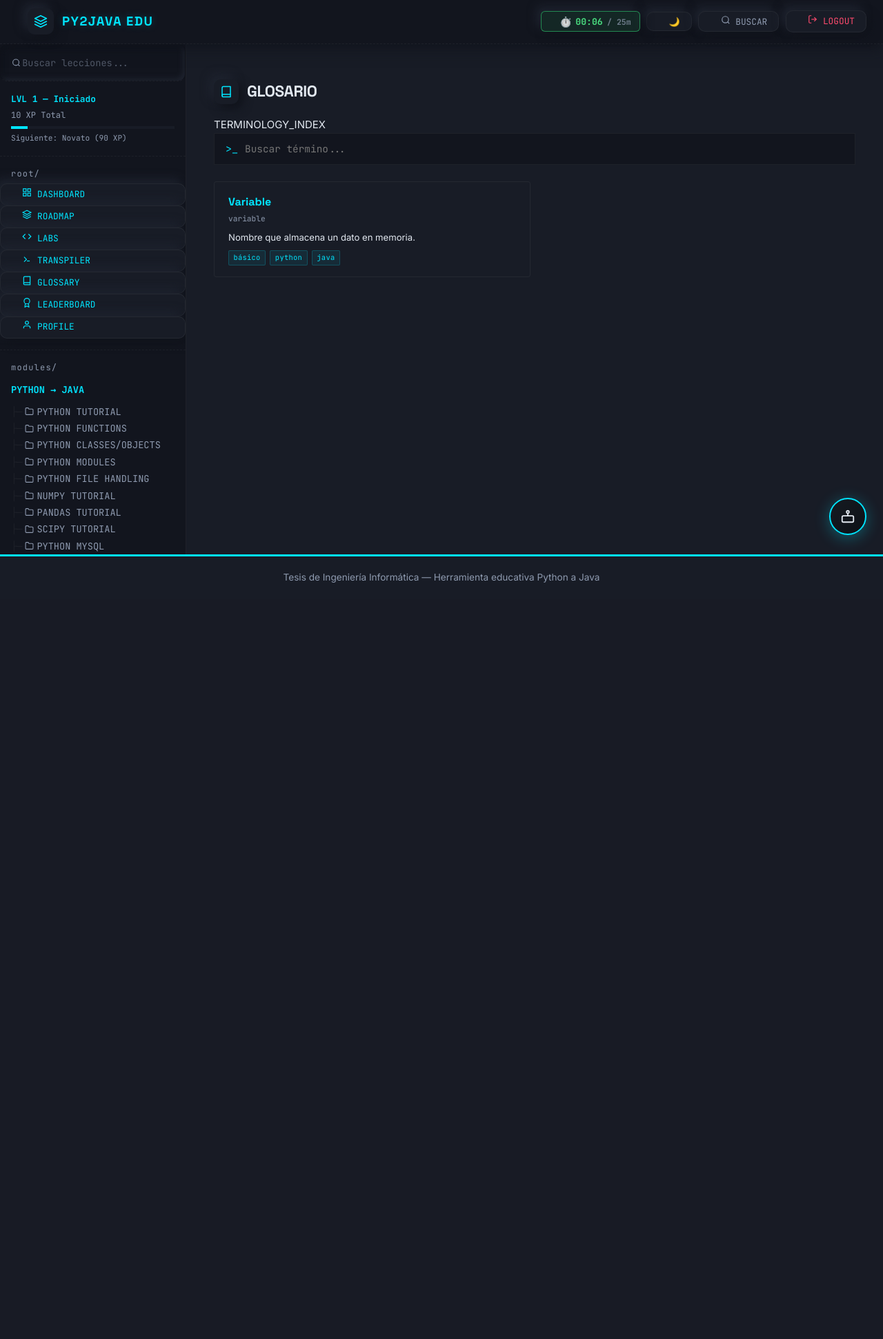
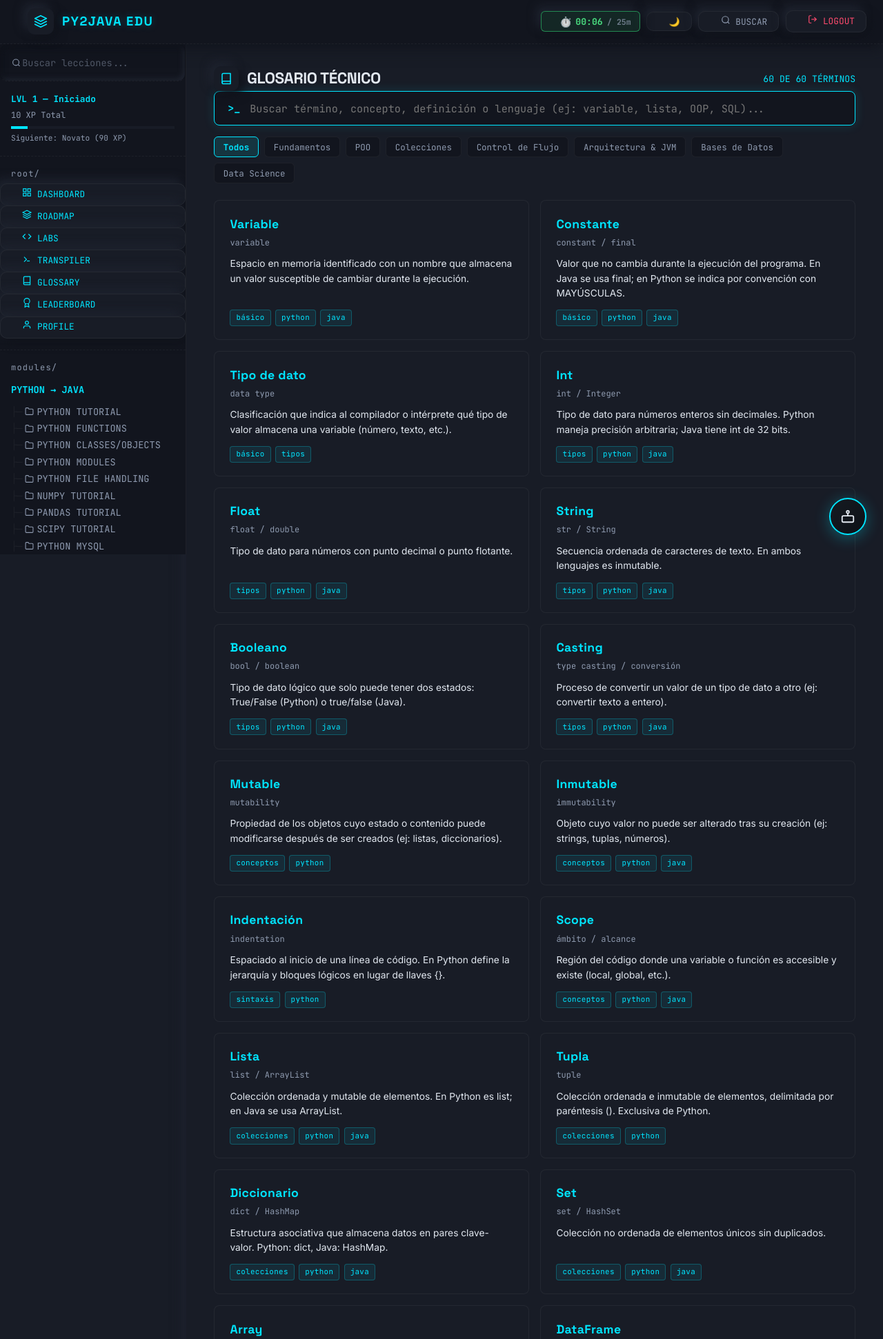
Before and after one commit to JoseMiguel2005of/Herramienta-educativa-para-el-aprendizaje-de-lenguaje-Java-utilizando-codigo-Python, a Flask app: page /glosario in a window 1280 px wide. Shown: the top 1942 px of the page at 69% size. Before the commit the page ends 845 px from the top, so only its background shows below. Run offline with Flask 3, Linux system fonts and the light colour scheme; a user stored in the database is signed in; tables that the repository leaves empty hold one stand-in row (values such as "Sample post").

Commit message:
Fix: cargar glosario completo de terminos con filtros por categoria y sincronizacion global

```diff
--- a/static/js/glossary-tooltips.js
+++ b/static/js/glossary-tooltips.js
@@ -434,6 +434,10 @@ const GLOSSARY_MASTER = [
     }
 ];
 
+if (typeof window !== 'undefined') {
+    window.GLOSSARY_MASTER = GLOSSARY_MASTER;
+}
+
 // Función para inicializar los tooltips en la página actual
 function initGlossaryTooltips() {
     // Contenedores a los que se les aplicarán los tooltips interactivos
--- a/templates/base.html
+++ b/templates/base.html
@@ -18,6 +18,7 @@
     <meta name="theme-color" content="#0D1117">
     <meta name="apple-mobile-web-app-capable" content="yes">
     <meta name="apple-mobile-web-app-status-bar-style" content="black-translucent">
+    <script src="{{ url_for('static', filename='js/glossary-tooltips.js') }}"></script>
 </head>
 
 <body>
@@ -349,7 +350,6 @@
             }
         })();
     </script>
-    <script src="{{ url_for('static', filename='js/glossary-tooltips.js') }}"></script>
     {% block scripts %}{% endblock %}
 </body>
 
--- a/templates/glossary.html
+++ b/templates/glossary.html
@@ -1,34 +1,47 @@
 {% extends "base.html" %}
 
-{% block title %}Glosario — Py2Java Edu{% endblock %}
+{% block title %}Glosario de Términos — Py2Java Edu{% endblock %}
 
 {% block content %}
 <article class="telemetry-dashboard">
-    <header class="telemetry-header">
-        <h1 style="display:flex; align-items:center; gap:0.75rem;">
+    <header class="telemetry-header" style="display: flex; justify-content: space-between; align-items: center; flex-wrap: wrap; gap: 1rem;">
+        <h1 style="display:flex; align-items:center; gap:0.75rem; margin:0;">
             <div class="neu-icon-box">
-                <svg viewBox="0 0 24 24" width="20" height="20" stroke="currentColor" fill="none" stroke-width="2"><path d="M4 19.5A2.5 2.5 0 0 1 6.5 17H20"></path><path d="M6.5 2H20v20H6.5A2.5 2.5 0 0 1 4 19.5v-15A2.5 2.5 0 0 1 6.5 2z"></path></svg>
+                <svg viewBox="0 0 24 24" width="22" height="22" stroke="currentColor" fill="none" stroke-width="2"><path d="M4 19.5A2.5 2.5 0 0 1 6.5 17H20"></path><path d="M6.5 2H20v20H6.5A2.5 2.5 0 0 1 4 19.5v-15A2.5 2.5 0 0 1 6.5 2z"></path></svg>
             </div>
-            GLOSARIO
+            GLOSARIO TÉCNICO
         </h1>
-        <div class="system-status">
+        <div class="system-status" style="display: flex; gap: 0.5rem; align-items: center;">
             <span class="status-indicator"></span>
-            TERMINOLOGY_INDEX
+            <span id="glossary-count" style="font-family: 'JetBrains Mono', monospace; font-size: 0.82rem; color: var(--green);">CARGANDO...</span>
         </div>
     </header>
 
-    <!-- Search -->
+    <!-- Search & Category Filters -->
+    <div style="margin-bottom: 1.5rem;">
         <div class="glossary-search-box">
-        <span style="color: var(--green);">>_</span>
-        <input type="text" id="glossary-search" placeholder="Buscar término..." class="glossary-search-input" autofocus>
+            <span style="color: var(--green); font-weight: bold;">>_</span>
+            <input type="text" id="glossary-search" placeholder="Buscar término, concepto, definición o lenguaje (ej: variable, lista, OOP, SQL)..." class="glossary-search-input" autofocus>
+        </div>
+
+        <div class="glossary-filter-bar" id="glossary-filters">
+            <button class="glossary-filter-btn active" data-filter="">Todos</button>
+            <button class="glossary-filter-btn" data-filter="básico">Fundamentos</button>
+            <button class="glossary-filter-btn" data-filter="OOP">POO</button>
+            <button class="glossary-filter-btn" data-filter="colecciones">Colecciones</button>
+            <button class="glossary-filter-btn" data-filter="control">Control de Flujo</button>
+            <button class="glossary-filter-btn" data-filter="arquitectura">Arquitectura & JVM</button>
+            <button class="glossary-filter-btn" data-filter="bases de datos">Bases de Datos</button>
+            <button class="glossary-filter-btn" data-filter="data science">Data Science</button>
+        </div>
     </div>
 
     <div class="glossary-grid" id="glossary-grid">
-        <!-- Terms will be populated by JS -->
+        <!-- Terms populated by JS -->
     </div>
 
-    <div id="glossary-empty" style="display:none; text-align: center; padding: 3rem; color: var(--text-muted); font-family: 'JetBrains Mono', monospace;">
-        // Sin resultados para la búsqueda
+    <div id="glossary-empty" style="display:none; text-align: center; padding: 3rem; color: var(--text-muted); font-family: 'JetBrains Mono', monospace; background: var(--bg-code); border: 1px dashed var(--border); border-radius: 8px;">
+        // No se encontraron términos que coincidan con la búsqueda.
     </div>
 </article>
 
@@ -36,12 +49,19 @@
 .glossary-search-box {
     display: flex;
     align-items: center;
-    gap: 0.5rem;
+    gap: 0.75rem;
     background: var(--bg-code);
     border: 1px solid var(--border);
-    padding: 0.6rem 1rem;
-    margin-bottom: 1.5rem;
+    border-radius: 8px;
+    padding: 0.75rem 1.2rem;
+    margin-bottom: 1rem;
     font-family: 'JetBrains Mono', monospace;
+    transition: border-color 0.2s ease, box-shadow 0.2s ease;
+}
+
+.glossary-search-box:focus-within {
+    border-color: var(--green);
+    box-shadow: 0 0 15px rgba(0, 229, 255, 0.15);
 }
 
 .glossary-search-input {
@@ -49,55 +69,93 @@
     border: none;
     color: var(--text);
     font-family: 'JetBrains Mono', monospace;
-    font-size: 0.9rem;
+    font-size: 0.95rem;
     width: 100%;
     outline: none;
+}
+
+.glossary-filter-bar {
+    display: flex;
+    flex-wrap: wrap;
+    gap: 0.5rem;
+    margin-bottom: 1.5rem;
+}
+
+.glossary-filter-btn {
+    background: var(--bg-code);
+    border: 1px solid var(--border);
+    color: var(--text-muted);
+    padding: 0.35rem 0.8rem;
+    border-radius: 6px;
+    font-family: 'JetBrains Mono', monospace;
+    font-size: 0.78rem;
+    cursor: pointer;
+    transition: all 0.2s ease;
+}
+
+.glossary-filter-btn:hover {
+    color: var(--text);
+    border-color: rgba(255, 255, 255, 0.2);
+}
+
+.glossary-filter-btn.active {
+    background: rgba(0, 229, 255, 0.12);
+    border-color: var(--green);
+    color: var(--green);
+    font-weight: 600;
 }
 
 .glossary-grid {
     display: grid;
     grid-template-columns: repeat(auto-fill, minmax(320px, 1fr));
-    gap: 0.75rem;
+    gap: 1rem;
 }
 
 .glossary-card {
     background: var(--bg-secondary);
     border: 1px solid var(--border);
-    border-radius: 4px;
-    padding: 1rem 1.25rem;
-    transition: all 0.2s ease;
+    border-radius: 8px;
+    padding: 1.2rem 1.4rem;
+    transition: all 0.25s ease;
     font-family: 'JetBrains Mono', monospace;
+    display: flex;
+    flex-direction: column;
+    justify-content: space-between;
 }
 
 .glossary-card:hover {
     border-color: var(--green);
     background: rgba(0, 229, 255, 0.03);
-    transform: translateY(-1px);
+    transform: translateY(-2px);
+    box-shadow: 0 6px 18px rgba(0, 0, 0, 0.25);
 }
 
 .glossary-card-term {
     color: var(--green);
     font-weight: 700;
-    font-size: 1rem;
+    font-size: 1.1rem;
     margin-bottom: 0.25rem;
     font-family: 'Space Grotesk', sans-serif;
+    letter-spacing: 0.02em;
 }
 
 .glossary-card-alt {
     color: var(--text-muted);
-    font-size: 0.7rem;
-    margin-bottom: 0.5rem;
+    font-size: 0.75rem;
+    margin-bottom: 0.65rem;
+    font-family: 'JetBrains Mono', monospace;
 }
 
 .glossary-card-def {
     color: var(--text);
-    font-size: 0.82rem;
-    line-height: 1.5;
+    font-size: 0.86rem;
+    line-height: 1.55;
     font-family: 'Inter', sans-serif;
+    margin-bottom: 0.8rem;
+    flex-grow: 1;
 }
 
 .glossary-card-tags {
-    margin-top: 0.5rem;
     display: flex;
     gap: 0.4rem;
     flex-wrap: wrap;
@@ -105,11 +163,11 @@
 
 .glossary-tag {
     background: rgba(0, 229, 255, 0.08);
-    border: 1px solid rgba(0, 229, 255, 0.2);
+    border: 1px solid rgba(0, 229, 255, 0.25);
     color: var(--green);
-    padding: 0.1rem 0.4rem;
-    border-radius: 2px;
-    font-size: 0.65rem;
+    padding: 0.15rem 0.5rem;
+    border-radius: 4px;
+    font-size: 0.68rem;
     letter-spacing: 0.03em;
 }
 
@@ -119,23 +177,45 @@
     }
 }
 </style>
+{% endblock %}
 
+{% block scripts %}
 <script>
-const GLOSSARY = typeof GLOSSARY_MASTER !== 'undefined' ? GLOSSARY_MASTER : [
-    { term: 'Variable', alt: 'variable', def: 'Nombre que almacena un dato en memoria.', tags: ['básico', 'python', 'java'] }
+document.addEventListener('DOMContentLoaded', () => {
+    let activeTag = '';
+
+    function getGlossaryData() {
+        if (typeof GLOSSARY_MASTER !== 'undefined' && Array.isArray(GLOSSARY_MASTER) && GLOSSARY_MASTER.length > 0) {
+            return GLOSSARY_MASTER;
+        }
+        return [
+            { term: 'Variable', alt: 'variable', def: 'Espacio en memoria para almacenar datos.', tags: ['básico'] }
         ];
+    }
 
-function renderGlossary(filter = '') {
+    function renderGlossary() {
+        const glossaryList = getGlossaryData();
+        const searchVal = (document.getElementById('glossary-search').value || '').toLowerCase().trim();
         const grid = document.getElementById('glossary-grid');
         const empty = document.getElementById('glossary-empty');
-    const lowerFilter = filter.toLowerCase().trim();
+        const countBadge = document.getElementById('glossary-count');
 
-    const filtered = GLOSSARY.filter(g =>
-        g.term.toLowerCase().includes(lowerFilter) ||
-        (g.alt && g.alt.toLowerCase().includes(lowerFilter)) ||
-        g.def.toLowerCase().includes(lowerFilter) ||
-        (g.tags && g.tags.some(t => t.toLowerCase().includes(lowerFilter)))
-    );
+        const filtered = glossaryList.filter(item => {
+            const matchesSearch = !searchVal ||
+                item.term.toLowerCase().includes(searchVal) ||
+                (item.alt && item.alt.toLowerCase().includes(searchVal)) ||
+                item.def.toLowerCase().includes(searchVal) ||
+                (item.tags && item.tags.some(t => t.toLowerCase().includes(searchVal)));
+
+            const matchesTag = !activeTag ||
+                (item.tags && item.tags.some(t => t.toLowerCase() === activeTag.toLowerCase()));
+
+            return matchesSearch && matchesTag;
+        });
+
+        if (countBadge) {
+            countBadge.textContent = `${filtered.length} DE ${glossaryList.length} TÉRMINOS`;
+        }
 
         if (filtered.length === 0) {
             grid.style.display = 'none';
@@ -146,22 +226,37 @@ function renderGlossary(filter = '') {
         grid.style.display = '';
         empty.style.display = 'none';
 
-    grid.innerHTML = filtered.map(g => `
+        grid.innerHTML = filtered.map(item => `
             <div class="glossary-card">
-            <div class="glossary-card-term">${g.term}</div>
-            <div class="glossary-card-alt">${g.alt || ''}</div>
-            <div class="glossary-card-def">${g.def}</div>
+                <div>
+                    <div class="glossary-card-term">${item.term}</div>
+                    <div class="glossary-card-alt">${item.alt || ''}</div>
+                    <div class="glossary-card-def">${item.def}</div>
+                </div>
                 <div class="glossary-card-tags">
-                ${(g.tags || []).map(t => `<span class="glossary-tag">${t}</span>`).join('')}
+                    ${(item.tags || []).map(t => `<span class="glossary-tag">${t}</span>`).join('')}
                 </div>
             </div>
         `).join('');
     }
 
-document.getElementById('glossary-search').addEventListener('input', (e) => {
-    renderGlossary(e.target.value);
+    // Search input event
+    const searchInput = document.getElementById('glossary-search');
+    if (searchInput) {
+        searchInput.addEventListener('input', renderGlossary);
+    }
+
+    // Filter category buttons
+    document.querySelectorAll('.glossary-filter-btn').forEach(btn => {
+        btn.addEventListener('click', (e) => {
+            document.querySelectorAll('.glossary-filter-btn').forEach(b => b.classList.remove('active'));
+            btn.classList.add('active');
+            activeTag = btn.dataset.filter || '';
+            renderGlossary();
+        });
     });
 
     renderGlossary();
+});
 </script>
 {% endblock %}
```
Lines whose indentation alone changed are shown as unchanged.
